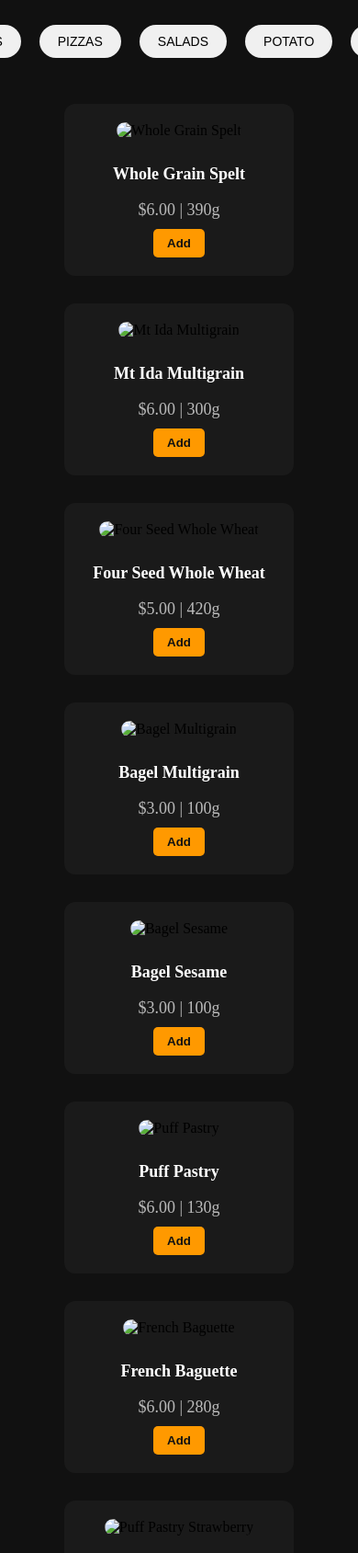
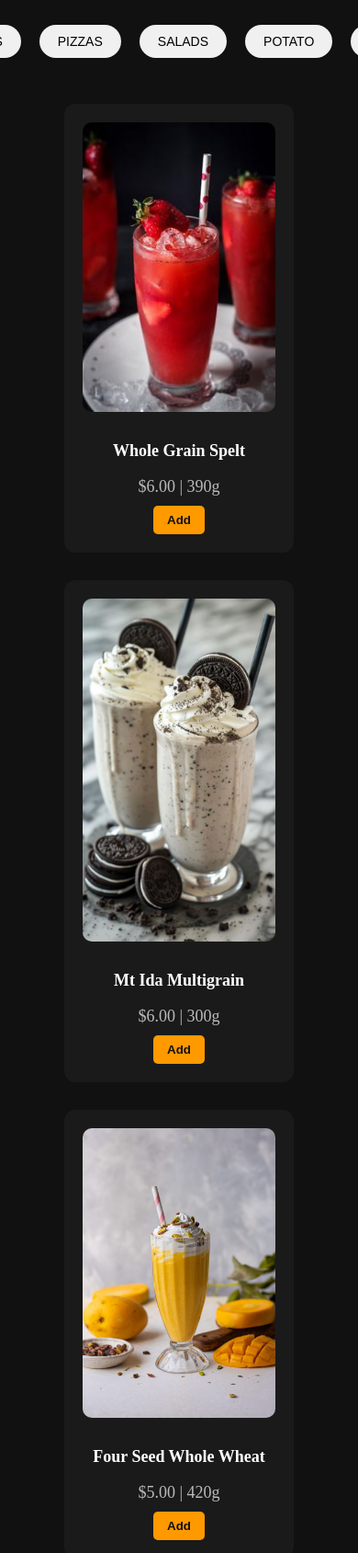
Before and after one commit to aysha-shahana/Restaurant, a plain HTML site: page drinks.html in a window 390 px wide. Shown: the part 308-1997 px from the top of the page at 92% size. Drawn offline with Linux system fonts and the light colour scheme.

Commit message:
final mobile qry

```diff
--- a/drinks.html
+++ b/drinks.html
@@ -295,7 +295,7 @@ input{
 
         <!-- card 1 -->
       <div class="card">
-        <img src="images/0a040538-2454-49b7-9c46-e0f0ae20e2d9.jfif" alt="Whole Grain Spelt">
+        <img src="images/juice.jfif" alt="Whole Grain Spelt">
         <h3>Whole Grain Spelt</h3>
         <p>$6.00 | 390g</p>
         <button>Add</button>
@@ -303,7 +303,7 @@ input{
 
       <!-- card 2 -->
       <div class="card">
-        <img src="images/0e6a9bad-0b2c-4354-8261-f9c86eb40c3d.jfif" alt="Mt Ida Multigrain">
+        <img src="images/milk.jfif" alt="Mt Ida Multigrain">
         <h3>Mt Ida Multigrain</h3>
         <p>$6.00 | 300g</p>
         <button>Add</button>
@@ -311,42 +311,42 @@ input{
 
       <!-- card 3 -->
       <div class="card">
-        <img src="images/3 Summer Milkshakes - Bake with Shivesh.jfif" alt="Four Seed Whole Wheat">
+        <img src="images/Milkshakes - Bake.jfif" alt="Four Seed Whole Wheat">
         <h3>Four Seed Whole Wheat</h3>
         <p>$5.00 | 420g</p>
         <button>Add</button>
       </div>
 
       <div class="card">
-        <img src="images/8 herbal tea recipes to boost your immune system.jfif" alt="Bagel Multigrain">
+        <img src="images/herbal tea.jfif" alt="Bagel Multigrain">
         <h3>Bagel Multigrain</h3>
         <p>$3.00 | 100g</p>
         <button>Add</button>
       </div>
 
       <div class="card">
-        <img src="images/50 Vegan Christmas Dinner Recipes - Healthier Steps.jfif" alt="Bagel Sesame">
+        <img src="images/Vegan Christmas.jfif" alt="Bagel Sesame">
         <h3>Bagel Sesame</h3>
         <p>$3.00 | 100g</p>
         <button>Add</button>
       </div>
 
       <div class="card">
-        <img src="images/821ff568-e02b-4d7f-adef-4a12ce8f3921.jfif" alt="Puff Pastry">
+        <img src="images/lemon.jfif" alt="Puff Pastry">
         <h3>Puff Pastry</h3>
         <p>$6.00 | 130g</p>
         <button>Add</button>
       </div>
 
       <div class="card">
-        <img src="images/Allam Tea - Adrak Chai Recipe - Indian Ginger Cardamom Tea Recipe - Blend with Spices.jfif" alt="French Baguette">
+        <img src="images/allam-tea.jfif" alt="French Baguette">
         <h3>French Baguette</h3>
         <p>$6.00 | 280g</p>
         <button>Add</button>
       </div>
 
       <div class="card">
-        <img src="images/Caramel Hazelnut Iced Coffee [10 Minutes]….jfif" alt="Puff Pastry Strawberry">
+        <img src="images/Iced Caramel Macchiato.jfif" alt="Puff Pastry Strawberry">
         <h3>Puff Pastry</h3>
         <p>$6.00 | 130g</p>
         <button>Add</button>
@@ -360,21 +360,21 @@ input{
       </div>
 
       <div class="card">
-        <img src="images/Coconut Lime Refresher Mocktail Recipe.jfif" alt="Puff Pastry Strawberry">
+        <img src="images/Coconut Lime.jfif" alt="Puff Pastry Strawberry">
         <h3>Puff Pastry</h3>
         <p>$6.00 | 130g</p>
         <button>Add</button>
       </div>
 
       <div class="card">
-        <img src="images/Create Your Perfect Home And We'll Tell You What Starbucks Drink You Should Order.jfif" alt="Puff Pastry Strawberry">
+        <img src="images/Lemonade.jfif" alt="Puff Pastry Strawberry">
         <h3>Puff Pastry</h3>
         <p>$6.00 | 130g</p>
         <button>Add</button>
       </div>
 
       <div class="card">
-        <img src="images/d92c683d-dd91-49d3-bb8a-51747ba7458b.jfif" alt="Puff Pastry Strawberry">
+        <img src="images/caramel.jfif" alt="Puff Pastry Strawberry">
         <h3>Puff Pastry</h3>
         <p>$6.00 | 130g</p>
         <button>Add</button>
@@ -437,7 +437,7 @@ input{
         </div>
 
         <div class="card">
-        <img src="images/The BEST Homemade Lemonade Recipe — Be Greedy Eats _ Where Food Meets Comfort.jfif" alt="Puff Pastry Strawberry">
+        <img src="images/ice.jfif" alt="Puff Pastry Strawberry">
         <h3>Puff Pastry</h3>
         <p>$6.00 | 130g</p>
         <button>Add</button>
--- a/login.css
+++ b/login.css
@@ -1,5 +1,3 @@
-
-
 .logo{
   font-size: 50px;
   font-family:'Trebuchet MS', 'Lucida Sans Unicode', 'Lucida Grande', 'Lucida Sans', Arial, sans-serif,cursive;
@@ -55,12 +53,6 @@
   font-size: 14px;
   text-align: center;
 }
-
-
-
-
-
-
 
    .form-box h2 {
       font-size: 28px;
@@ -169,7 +161,7 @@ body{
   height: 500px;
   text-align: center;
   padding: 10px;
-  margin-left: 490px;
+  margin-left: 470px;
   border-radius: 30px;
   border: rgb(211, 211, 27) solid;
   backdrop-filter: blur(10px);
@@ -185,3 +177,12 @@ body{
   background-size: cover;
 
 }
+
+@media (max-width:426px){
+  .scn-one{
+    width: 1200px;
+  }
+  .left{
+    margin-left: 380px;
+  }
+}
--- a/menu.css
+++ b/menu.css
@@ -256,6 +256,37 @@ input{
 }
 
 
-@media screen and {
+@media(max-width:426px) {
+  .bg-img{
+    width: 1200px;
+  }
+
+  .card img{
+    width: 400px;
+    display: -webkit-box;
+    justify-content: start;
+
+  }
+
+  .card{
+    width: 400px;
+  }
+
+
+  .card .h3{
+    font-size: 23px;
+  }
+
+  .products{
+    margin-left: 300px;
+  }
+
+  .container-footer{
+    width: 1198px;
+  }
+
+  .final{
+    width: 1137px;
+  }
 
 }
```
Also changed, not shown: about.css (+24 -0 lines), about.html (+1 -1 lines), contact.css (+66 -41 lines), index.html (+5 -5 lines), menu.html (+1 -1 lines), pizza.html (+1 -1 lines), style.css (+4 -21 lines).
